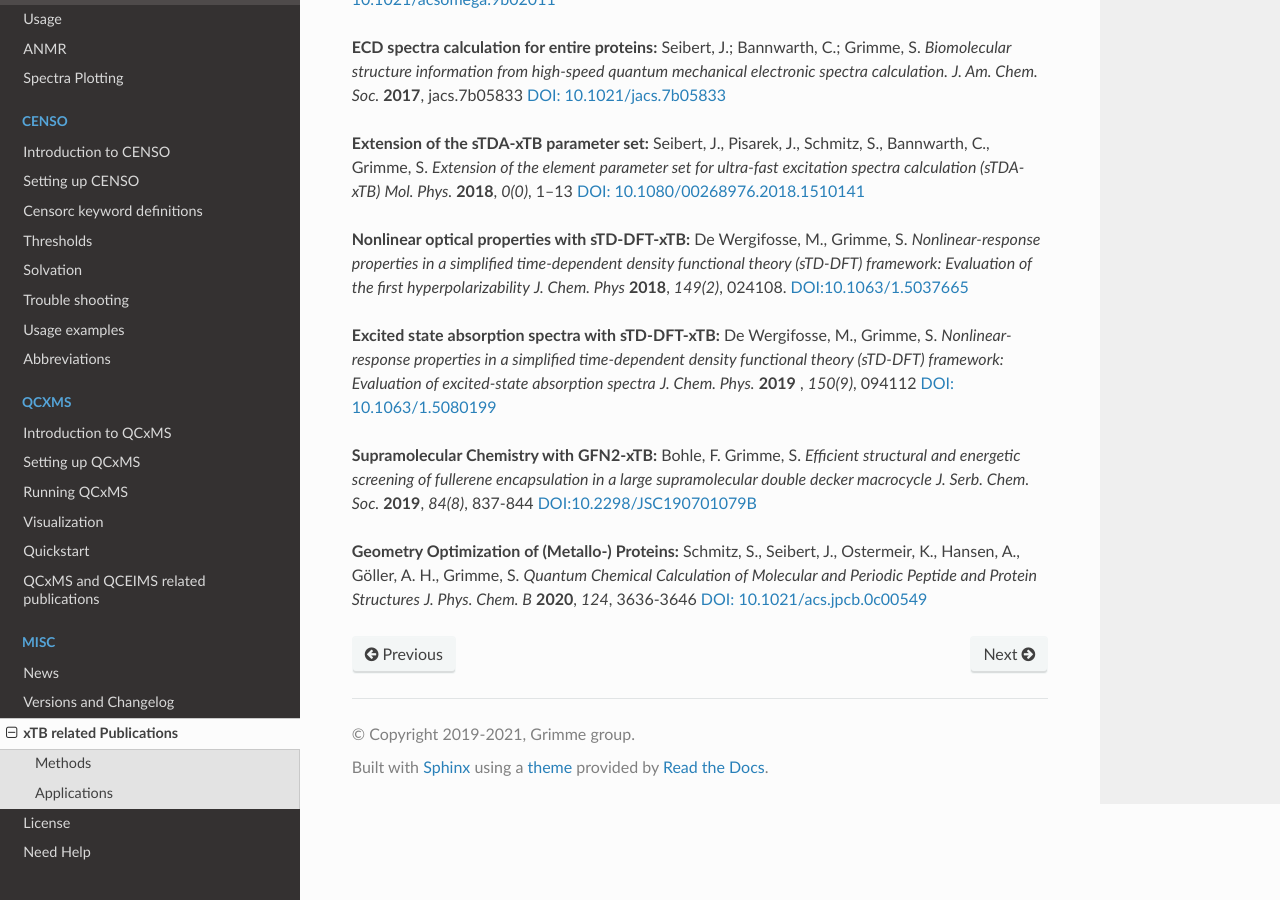
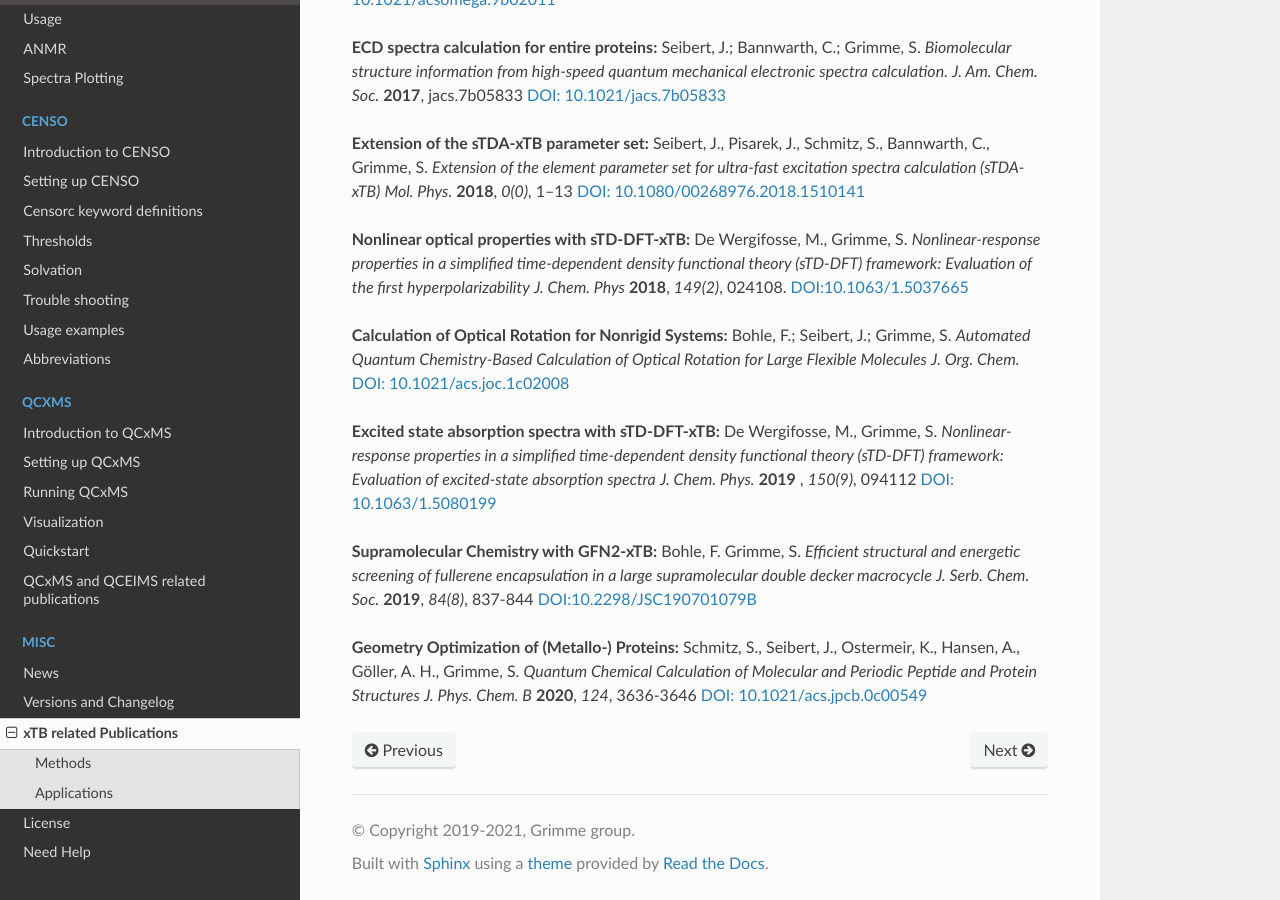
Before and after one commit to grimme-lab/xtb_docs, a Sphinx documentation site: the page built from source/xtbrelatedrefs.rst, in a window 1280 px wide and 900 px high, scrolled down 2360 px. Built offline with Sphinx 7.4.7 and the Read the Docs theme 2.0.0, drawn with Linux system fonts in a browser that asks for light colours.

Commit message:
added OR paper information (#60)

```diff
--- a/source/xtbrelatedrefs.rst
+++ b/source/xtbrelatedrefs.rst
@@ -96,6 +96,8 @@ Koopman, J.; Grimme, S.
 
 **Nonlinear optical properties with sTD-DFT-xTB:** De Wergifosse, M., Grimme, S.  *Nonlinear-response properties in a simplified time-dependent density functional theory (sTD-DFT) framework: Evaluation of the first hyperpolarizability* *J. Chem. Phys* **2018**, *149(2)*, 024108. `DOI:10.1063/1.5037665 <https://doi.org/10.1063/1.5037665>`_
 
+**Calculation of Optical Rotation for Nonrigid Systems:** Bohle, F.; Seibert, J.; Grimme, S. *Automated Quantum Chemistry-Based Calculation of Optical Rotation for Large Flexible Molecules* *J. Org. Chem.* `DOI: 10.1021/acs.joc.1c02008 <https://doi.org/10.1021/acs.joc.1c02008>`_
+
 **Excited state absorption spectra with sTD-DFT-xTB:** De Wergifosse, M., Grimme, S. *Nonlinear-response properties in a simplified time-dependent density functional theory (sTD-DFT) framework: Evaluation of excited-state absorption spectra* *J. Chem. Phys.* **2019** , *150(9)*,  094112 `DOI: 10.1063/1.5080199  <https://doi.org/10.1063/1.5080199>`_
 
 **Supramolecular Chemistry with GFN2-xTB:** Bohle, F. Grimme, S. *Efficient structural and energetic screening of fullerene
```
